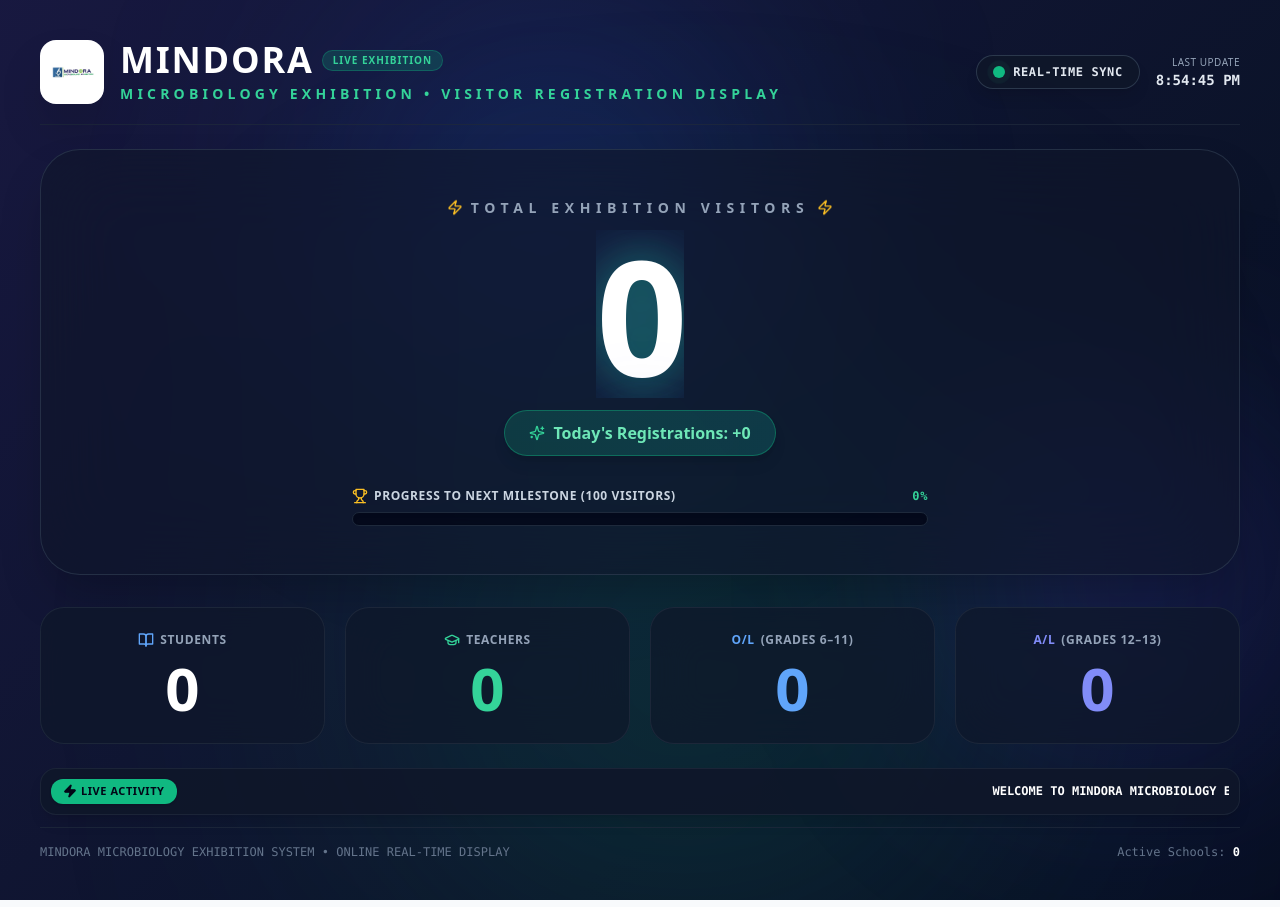
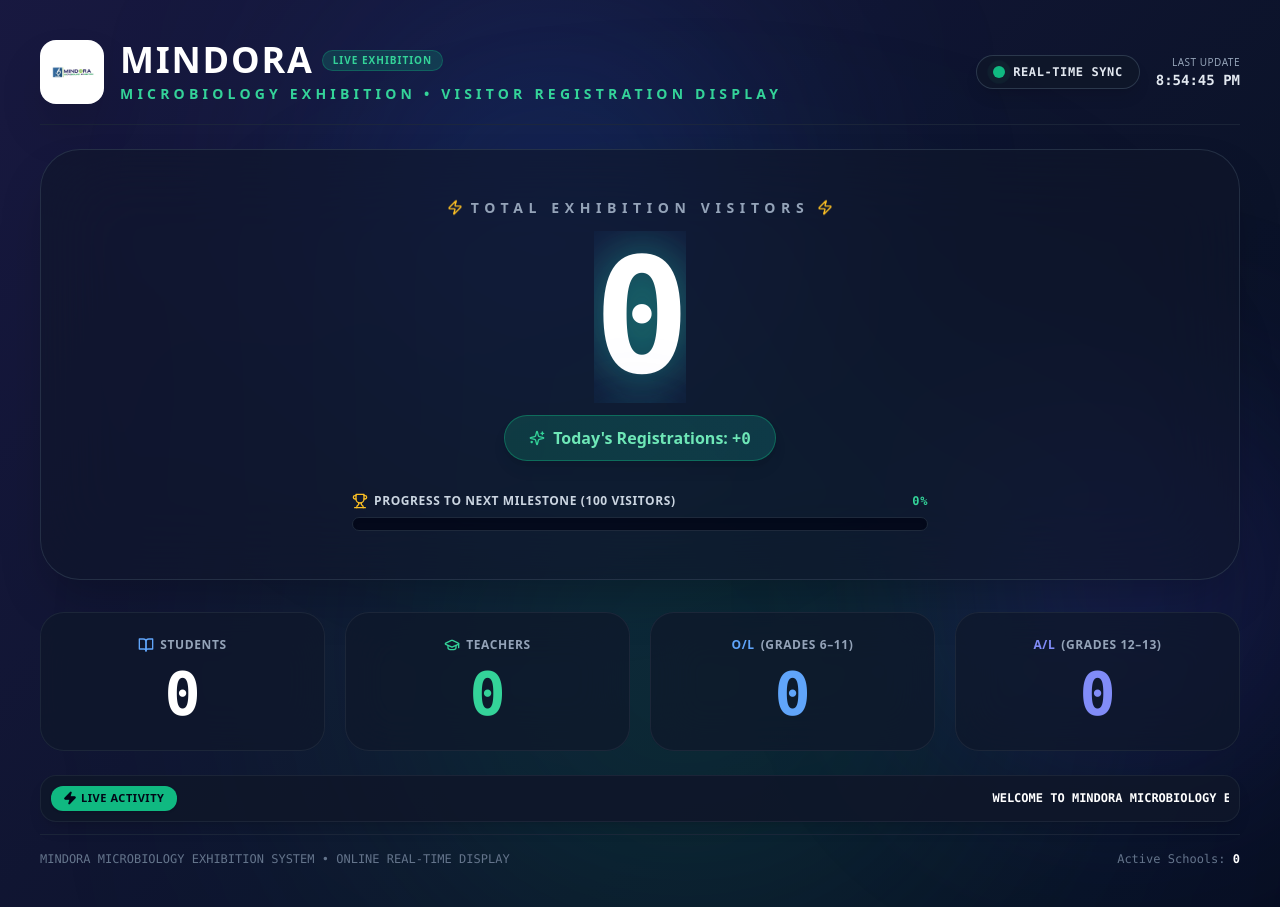
Before and after one commit to NetworkChukka/mindora_online, a React (Vite) app in the folder client/: page /display in a window 1280 px wide. Built offline with nearby package versions, Linux system fonts and the light colour scheme; no server answers; the HTML template or start-up script is replaced by a standard one.

Commit message:
Fix odometer animation by combining positional stable React keys with requestAnimationFrame value interpolation

```diff
--- a/client/src/pages/DisplayPage.jsx
+++ b/client/src/pages/DisplayPage.jsx
@@ -21,13 +21,13 @@
   if (isNaN(num)) return <span>{digit}</span>;
 
   return (
-    <span className="inline-block h-[1.05em] overflow-hidden align-middle relative">
+    <span className="inline-block h-[1.08em] overflow-hidden align-middle relative">
       <span
-        className="flex flex-col transition-transform duration-700 ease-[cubic-bezier(0.12,0.8,0.32,1.2)]"
+        className="flex flex-col transition-transform duration-300 ease-out"
         style={{ transform: `translateY(-${num * 10}%)` }}
       >
         {[0, 1, 2, 3, 4, 5, 6, 7, 8, 9].map((n) => (
-          <span key={n} className="h-[1.05em] flex items-center justify-center">
+          <span key={n} className="h-[1.08em] flex items-center justify-center">
             {n}
           </span>
         ))}
@@ -37,14 +37,57 @@
 }
 
 /**
- * Vertical Rolling Counter Component
+ * Smooth Animated Rolling Counter Component
  */
-function RollingCounter({ value }) {
-  const str = (value || 0).toString();
+function RollingCounter({ value, duration = 1000 }) {
+  const [animatedValue, setAnimatedValue] = useState(0);
+  const animRef = useRef(null);
+  const startTimeRef = useRef(null);
+  const startValRef = useRef(0);
+
+  useEffect(() => {
+    const startVal = startValRef.current;
+    const endVal = typeof value === 'number' ? value : parseInt(value, 10) || 0;
+
+    if (startVal === endVal) {
+      setAnimatedValue(endVal);
+      return;
+    }
+
+    startTimeRef.current = null;
+
+    const animate = (timestamp) => {
+      if (!startTimeRef.current) startTimeRef.current = timestamp;
+      const elapsed = timestamp - startTimeRef.current;
+      const progress = Math.min(elapsed / duration, 1);
+
+      // Smooth ease-out cubic curve
+      const ease = 1 - Math.pow(1 - progress, 3);
+      const current = Math.round(startVal + (endVal - startVal) * ease);
+
+      setAnimatedValue(current);
+
+      if (progress < 1) {
+        animRef.current = requestAnimationFrame(animate);
+      } else {
+        setAnimatedValue(endVal);
+        startValRef.current = endVal;
+        startTimeRef.current = null;
+      }
+    };
+
+    animRef.current = requestAnimationFrame(animate);
+    return () => {
+      if (animRef.current) cancelAnimationFrame(animRef.current);
+    };
+  }, [value, duration]);
+
+  const str = (animatedValue || 0).toString();
+
   return (
-    <span className="inline-flex items-center leading-none">
+    <span className="inline-flex items-center leading-none font-mono">
       {str.split('').map((char, i) => (
-        <RollingDigit key={`${str.length - i}-${char}`} digit={char} />
+        <RollingDigit key={str.length - 1 - i} digit={char} />
       ))}
     </span>
   );
@@ -319,13 +362,13 @@
 
           {/* Large Vertical Rolling Counter (Odometer Scroll Animation) */}
           <div className="text-8xl md:text-[160px] font-black tracking-tight text-white leading-none my-3 animate-counter-glow transform transition duration-500 group-hover:scale-105">
-            <RollingCounter value={stats.totalVisitors} />
+            <RollingCounter value={stats.totalVisitors} duration={1200} />
           </div>
 
           {/* Today's Registrations Pill */}
           <div className="inline-flex items-center space-x-2 bg-gradient-to-r from-emerald-500/20 to-teal-500/20 border border-emerald-500/40 text-emerald-300 px-6 py-2.5 rounded-full font-extrabold text-sm md:text-base shadow-lg">
             <Sparkles className="w-4 h-4 text-emerald-400" />
-            <span>Today's Registrations: +<RollingCounter value={stats.todaysRegistrations} /></span>
+            <span>Today's Registrations: +<RollingCounter value={stats.todaysRegistrations} duration={800} /></span>
           </div>
 
           {/* Next 100X Milestone Progress Bar */}
@@ -355,7 +398,7 @@
               <span>Students</span>
             </div>
             <div className="text-4xl md:text-6xl font-black text-white">
-              <RollingCounter value={stats.totalStudents} />
+              <RollingCounter value={stats.totalStudents} duration={1000} />
             </div>
           </div>
 
@@ -365,7 +408,7 @@
               <span>Teachers</span>
             </div>
             <div className="text-4xl md:text-6xl font-black text-emerald-400">
-              <RollingCounter value={stats.totalTeachers} />
+              <RollingCounter value={stats.totalTeachers} duration={1000} />
             </div>
           </div>
 
@@ -375,7 +418,7 @@
               <span>(Grades 6–11)</span>
             </div>
             <div className="text-4xl md:text-6xl font-black text-blue-400">
-              <RollingCounter value={stats.olStudents} />
+              <RollingCounter value={stats.olStudents} duration={1000} />
             </div>
           </div>
 
@@ -385,7 +428,7 @@
               <span>(Grades 12–13)</span>
             </div>
             <div className="text-4xl md:text-6xl font-black text-indigo-400">
-              <RollingCounter value={stats.alStudents} />
+              <RollingCounter value={stats.alStudents} duration={1000} />
             </div>
           </div>
         </div>
```
